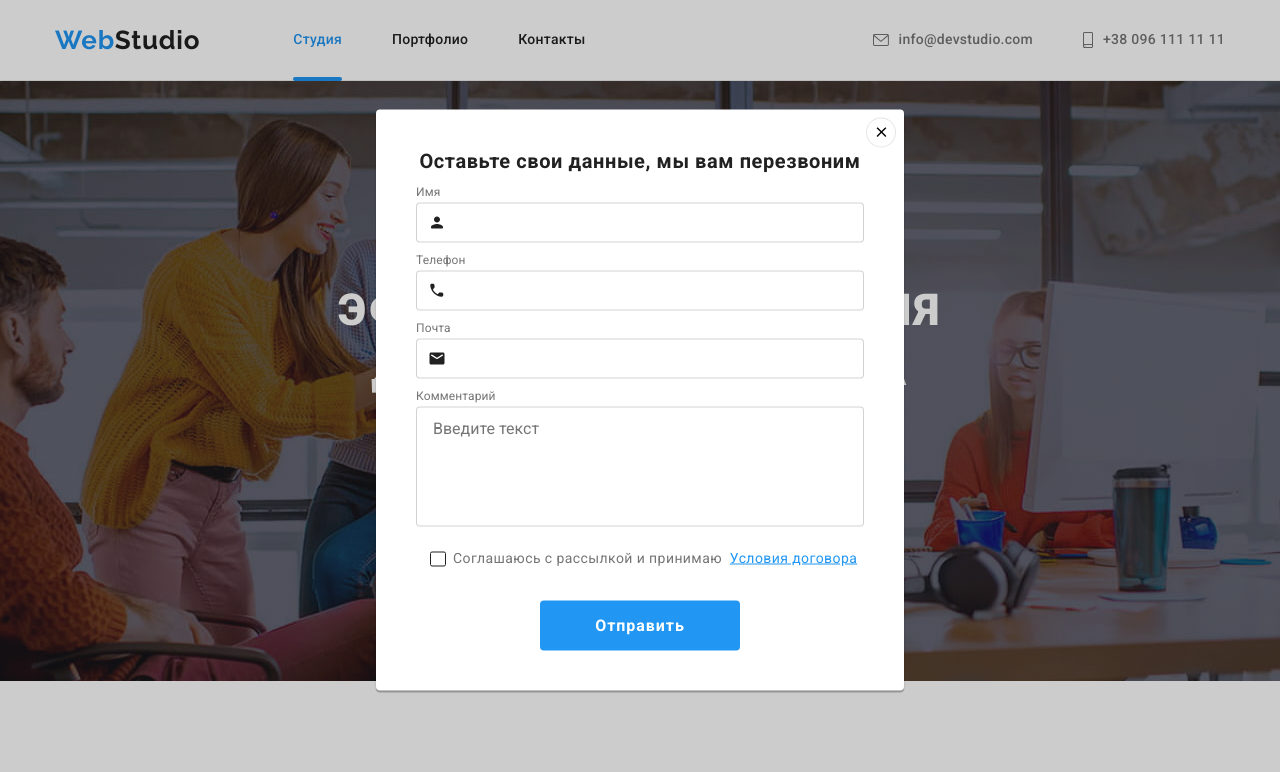
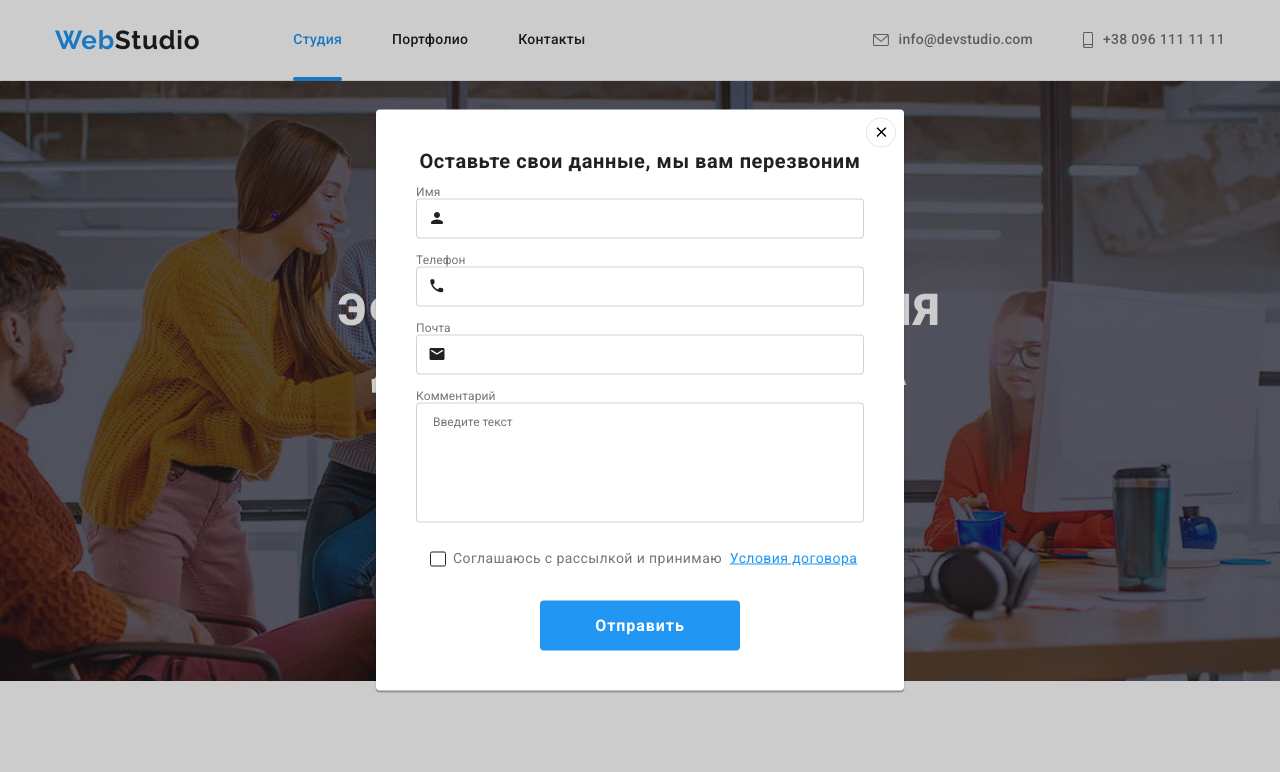
Before and after one commit to ibraevsoft/goit-markup-hw-06, a plain HTML site: page index.html in a window 1280 px wide. Both pictures are taken after a click on the button "Заказать услугу". Shown: the top 772 px of the page. Drawn offline with nearby package versions, Linux system fonts and the light colour scheme.

Commit message:
Убрал спаны, сделал изменения в стилях

```diff
--- a/css/styles.css
+++ b/css/styles.css
@@ -773,12 +773,8 @@ body {
   color: var(--accent-color);
 }
 
-.contact-form-field-wrapper {
+.contact-form-field {
   position: relative;
-  display: block;
-}
-
-.contact-form-field-span {
   display: block;
   margin-bottom: 4px;
   font-weight: 400;
@@ -807,8 +803,8 @@ body {
 .contact-form-icon {
   position: absolute;
   left: 12px;
-  top: 50%;
-  transform: translateY(-50%);
+  top: 53%;
+  transform: translateY(-53%);
   width: 18px;
   height: 18px;
   fill: var(--accent-color);
--- a/index.html
+++ b/index.html
@@ -481,23 +481,14 @@
         <form class="contact-form">
           <p class="contact-form-appeal">Оставьте свои данные, мы вам перезвоним</p>
           <label class="contact-form-field">
-            <span class="contact-form-field-span">Имя</span>
-            <span class="contact-form-field-wrapper">
-              <input
-                class="contact-form-input"
-                type="text"
-                required
-                name="user_name"
-                minlength="2"
-              />
+            Имя
+            <input class="contact-form-input" type="text" required name="user_name" minlength="2" />
             <svg class="contact-form-icon" width="18" height="18">
               <use href="./images/icons.svg#person"></use>
             </svg>
-            </span>
           </label>
           <label class="contact-form-field">
-            <span class="contact-form-field-span">Телефон</span>
-            <span class="contact-form-field-wrapper">
+            Телефон
             <input
               class="contact-form-input"
               type="tel"
@@ -509,19 +500,16 @@
             <svg class="contact-form-icon" width="18" height="18">
               <use href="./images/icons.svg#phone"></use>
             </svg>
-            </span>
           </label>
           <label class="contact-form-field">
-            <span class="contact-form-field-span">Почта</span>
-            <span class="contact-form-field-wrapper">
+            Почта
             <input class="contact-form-input" type="email" required name="user_email" />
             <svg class="contact-form-icon" width="18" height="18">
               <use href="./images/icons.svg#email"></use>
             </svg>
-            </span>
           </label>
           <label class="contact-form-field">
-            <span class="contact-form-field-span">Комментарий</span>
+            Комментарий
             <textarea
               class="contact-form-message"
               name="user_massage"
```
Lines whose indentation alone changed are shown as unchanged.
